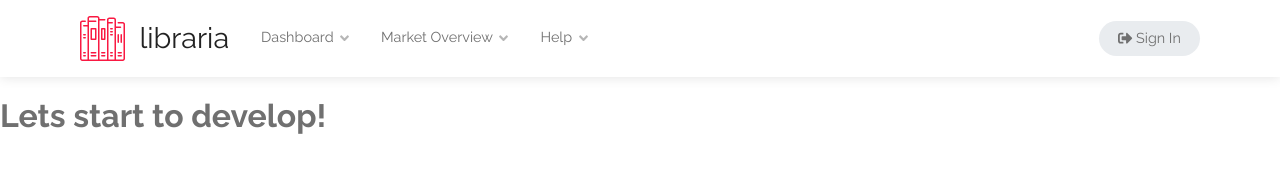
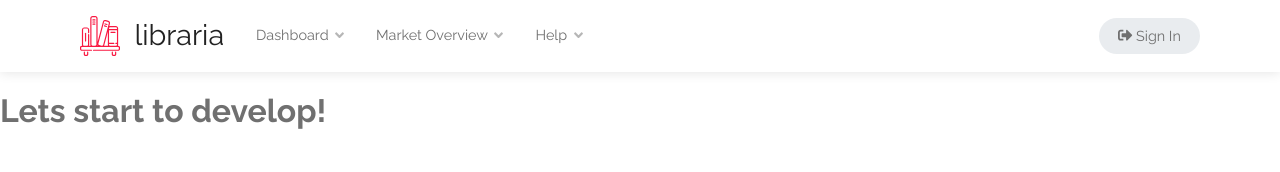
Before and after one commit to Gurochka/Library, a React app: page / in a window 1280 px wide. Built offline with nearby package versions, Linux system fonts and the light colour scheme.

Commit message:
changed Logo to other image

```diff
--- a/src/app/components/Logo.jsx
+++ b/src/app/components/Logo.jsx
@@ -2,62 +2,91 @@ import React from 'react';
 
 const Logo = () => {
   return(
-<svg version="1.1" id="Layer_1" xmlns="http://www.w3.org/2000/svg" x="0px" y="0px"
-   viewBox="0 0 512 512" styles={{ enableBackground: 'new 0 0 512 512'}}>
+<svg version="1.1" id="Capa_1"  x="0px" y="0px"
+   viewBox="0 0 512 512" styles={{enableBackground: 'new 0 0 512 512'}} >
 <g>
   <g>
-    <g>
-      <path d="M366.933,170.667h-17.067c-4.71,0-8.533,3.823-8.533,8.533s3.823,8.533,8.533,8.533h17.067
-        c4.71,0,8.533-3.823,8.533-8.533S371.644,170.667,366.933,170.667z"/>
-      <path d="M366.933,204.8h-17.067c-4.71,0-8.533,3.823-8.533,8.533c0,4.71,3.823,8.533,8.533,8.533h17.067
-        c4.71,0,8.533-3.823,8.533-8.533C375.467,208.623,371.644,204.8,366.933,204.8z"/>
-      <path d="M366.933,136.533h-17.067c-4.71,0-8.533,3.823-8.533,8.533c0,4.71,3.823,8.533,8.533,8.533h17.067
-        c4.71,0,8.533-3.823,8.533-8.533C375.467,140.356,371.644,136.533,366.933,136.533z"/>
-      <path d="M366.933,409.6h-17.067c-4.71,0-8.533,3.823-8.533,8.533s3.823,8.533,8.533,8.533h17.067c4.71,0,8.533-3.823,8.533-8.533
-        S371.644,409.6,366.933,409.6z"/>
-      <path d="M179.2,136.533H128c-4.71,0-8.533,3.823-8.533,8.533v119.467c0,4.71,3.823,8.533,8.533,8.533h51.2
-        c4.71,0,8.533-3.823,8.533-8.533V145.067C187.733,140.356,183.91,136.533,179.2,136.533z M170.667,256h-34.133V153.6h34.133V256z
-        "/>
-      <path d="M179.2,409.6H128c-4.71,0-8.533,3.823-8.533,8.533s3.823,8.533,8.533,8.533h51.2c4.71,0,8.533-3.823,8.533-8.533
-        S183.91,409.6,179.2,409.6z"/>
-      <path d="M179.2,443.733H128c-4.71,0-8.533,3.823-8.533,8.533c0,4.71,3.823,8.533,8.533,8.533h51.2
-        c4.71,0,8.533-3.823,8.533-8.533C187.733,447.556,183.91,443.733,179.2,443.733z"/>
-      <path d="M366.933,443.733h-17.067c-4.71,0-8.533,3.823-8.533,8.533c0,4.71,3.823,8.533,8.533,8.533h17.067
-        c4.71,0,8.533-3.823,8.533-8.533C375.467,447.556,371.644,443.733,366.933,443.733z"/>
-      <path d="M469.333,443.733H435.2c-4.71,0-8.533,3.823-8.533,8.533c0,4.71,3.823,8.533,8.533,8.533h34.133
-        c4.71,0,8.533-3.823,8.533-8.533C477.867,447.556,474.044,443.733,469.333,443.733z"/>
-      <path d="M290.133,145.067c0-4.71-3.823-8.533-8.533-8.533h-34.133c-4.71,0-8.533,3.823-8.533,8.533v119.467
-        c0,4.71,3.823,8.533,8.533,8.533H281.6c4.71,0,8.533-3.823,8.533-8.533V145.067z M273.067,256H256V153.6h17.067V256z"/>
-      <path d="M469.333,409.6H435.2c-4.71,0-8.533,3.823-8.533,8.533s3.823,8.533,8.533,8.533h34.133c4.71,0,8.533-3.823,8.533-8.533
-        S474.044,409.6,469.333,409.6z"/>
-      <path d="M281.6,443.733h-34.133c-4.71,0-8.533,3.823-8.533,8.533c0,4.71,3.823,8.533,8.533,8.533H281.6
-        c4.71,0,8.533-3.823,8.533-8.533C290.133,447.556,286.31,443.733,281.6,443.733z"/>
-      <path d="M435.2,307.2c4.71,0,8.533-3.823,8.533-8.533v-85.333c0-4.71-3.823-8.533-8.533-8.533s-8.533,3.823-8.533,8.533v85.333
-        C426.667,303.377,430.49,307.2,435.2,307.2z"/>
-      <path d="M477.867,213.333c0-4.71-3.823-8.533-8.533-8.533s-8.533,3.823-8.533,8.533v85.333c0,4.71,3.823,8.533,8.533,8.533
-        s8.533-3.823,8.533-8.533V213.333z"/>
-      <path d="M486.4,68.267h-51.2c-4.71,0-8.533,3.823-8.533,8.533s3.823,8.533,8.533,8.533h51.2c4.702,0,8.533,3.831,8.533,8.533
-        V486.4c0,4.702-3.831,8.533-8.533,8.533h-76.8v-358.4h51.2c4.71,0,8.533-3.823,8.533-8.533s-3.823-8.533-8.533-8.533h-51.2v-76.8
-        c0-14.353-11.247-25.6-25.6-25.6h-51.2c-14.114,0-25.6,11.486-25.6,25.6v452.267h-85.333V51.2H281.6
-        c4.71,0,8.533-3.823,8.533-8.533c0-4.71-3.823-8.533-8.533-8.533h-59.733V25.6c0-14.353-11.247-25.6-25.6-25.6h-85.333
-        c-14.114,0-25.6,11.486-25.6,25.6v76.8H42.667c-4.71,0-8.533,3.823-8.533,8.533s3.823,8.533,8.533,8.533h42.667v375.467H25.6
-        c-4.702,0-8.533-3.831-8.533-8.533V76.8c0-4.702,3.831-8.533,8.533-8.533h34.133c4.71,0,8.533-3.823,8.533-8.533
-        S64.444,51.2,59.733,51.2H25.6C11.486,51.2,0,62.686,0,76.8v409.6C0,500.514,11.486,512,25.6,512h460.8
-        c14.114,0,25.6-11.486,25.6-25.6V93.867C512,79.753,500.514,68.267,486.4,68.267z M204.8,494.933H102.4V68.267h76.8
-        c4.71,0,8.533-3.823,8.533-8.533S183.91,51.2,179.2,51.2h-76.8V25.6c0-4.787,3.746-8.533,8.533-8.533h85.333
-        c4.864,0,8.533,3.669,8.533,8.533V494.933z M392.533,494.933h-68.267v-409.6h42.667c4.71,0,8.533-3.823,8.533-8.533
-        s-3.823-8.533-8.533-8.533h-42.667v-25.6c0-4.787,3.746-8.533,8.533-8.533H384c4.864,0,8.533,3.669,8.533,8.533V494.933z"/>
-      <path d="M59.733,409.6H42.667c-4.71,0-8.533,3.823-8.533,8.533s3.823,8.533,8.533,8.533h17.067c4.71,0,8.533-3.823,8.533-8.533
-        S64.444,409.6,59.733,409.6z"/>
-      <path d="M59.733,443.733H42.667c-4.71,0-8.533,3.823-8.533,8.533c0,4.71,3.823,8.533,8.533,8.533h17.067
-        c4.71,0,8.533-3.823,8.533-8.533C68.267,447.556,64.444,443.733,59.733,443.733z"/>
-      <path d="M281.6,409.6h-34.133c-4.71,0-8.533,3.823-8.533,8.533s3.823,8.533,8.533,8.533H281.6c4.71,0,8.533-3.823,8.533-8.533
-        S286.31,409.6,281.6,409.6z"/>
-      <path d="M59.733,204.8H42.667c-4.71,0-8.533,3.823-8.533,8.533c0,4.71,3.823,8.533,8.533,8.533h17.067
-        c4.71,0,8.533-3.823,8.533-8.533C68.267,208.623,64.444,204.8,59.733,204.8z"/>
-      <path d="M59.733,238.933H42.667c-4.71,0-8.533,3.823-8.533,8.533S37.956,256,42.667,256h17.067c4.71,0,8.533-3.823,8.533-8.533
-        S64.444,238.933,59.733,238.933z"/>
-    </g>
+    <path d="M488.559,380.738h-4.011c2.347-4.227,3.688-9.085,3.688-14.253V157.182c0-16.244-13.216-29.461-29.462-29.461h-72.673
+      c-3.857,0-7.54,0.752-10.919,2.107l8.599-32.616c4.142-15.708-5.268-31.857-20.976-35.998l-33.414-8.808
+      c-7.613-2.007-15.545-0.93-22.344,3.032c-6.799,3.962-11.648,10.334-13.655,17.944l-68.354,259.264V29.936
+      c0-16.245-13.216-29.462-29.462-29.462h-34.554c-16.245,0-29.462,13.217-29.462,29.462v336.096c0,5.354,1.443,10.374,3.949,14.705
+      h-21.326c2.347-4.227,3.688-9.085,3.688-14.253V238.287c0-4.199-3.404-7.604-7.604-7.604c-4.2,0-7.604,3.405-7.604,7.604v128.198
+      c0,7.858-6.394,14.253-14.254,14.253H53.859c-7.859,0-14.254-6.394-14.254-14.253V175.67c0-7.859,6.394-14.254,14.254-14.254
+      h34.554c7.859,0,14.254,6.394,14.254,14.254v37.27c0,4.199,3.404,7.604,7.604,7.604c4.2,0,7.604-3.405,7.604-7.604v-37.27
+      c0-16.245-13.216-29.462-29.462-29.462H53.859c-16.245,0-29.462,13.217-29.462,29.462v190.816c0,5.168,1.341,10.026,3.688,14.253
+      H23.44C10.516,380.738,0,391.254,0,404.179v18.004c0,12.926,10.516,23.442,23.441,23.442h124.077c4.2,0,7.604-3.405,7.604-7.604
+      c0-4.199-3.404-7.604-7.604-7.604H23.441c-4.54,0-8.234-3.693-8.234-8.234v-18.004c0-4.54,3.694-8.234,8.234-8.234h30.418h34.554
+      h297.689h72.673h29.783c4.54,0,8.234,3.694,8.234,8.234v18.004c0,4.54-3.695,8.234-8.234,8.234H172.866
+      c-4.2,0-7.604,3.405-7.604,7.604c0,4.199,3.404,7.604,7.604,7.604h315.692c12.926,0,23.442-10.516,23.442-23.442v-18.004
+      C512,391.254,501.484,380.738,488.559,380.738z M209.834,366.032c0,7.859-6.394,14.254-14.254,14.254h-34.554
+      c-7.859,0-14.254-6.394-14.254-14.254V29.936c0-7.859,6.394-14.254,14.254-14.254h34.554c7.859,0,14.254,6.394,14.254,14.254
+      V366.032z M221.092,380.738c1.297-2.241,2.312-4.665,2.984-7.227c1.775,2.788,3.97,5.217,6.497,7.227H221.092z M308.099,380.738
+      c1.154-2.086,2.077-4.34,2.712-6.747l45.831-173.833v166.327c0,5.168,1.341,10.026,3.688,14.253H308.099z M369.079,93.334
+      l-72.973,276.779c-0.97,3.681-3.316,6.765-6.606,8.682s-7.126,2.439-10.81,1.468l-33.414-8.809
+      c-3.681-0.971-6.765-3.316-8.682-6.606c-1.917-3.29-2.437-7.128-1.467-10.81L308.1,77.258c0.97-3.681,3.316-6.764,6.606-8.682
+      c2.208-1.287,4.664-1.945,7.153-1.945c1.22,0,2.447,0.158,3.657,0.477l33.414,8.809C366.529,77.922,371.081,85.735,369.079,93.334
+      z M473.028,342.051h-14.252c-4.2,0-7.604,3.405-7.604,7.604s3.404,7.604,7.604,7.604h14.252v9.226
+      c0,7.858-6.394,14.253-14.254,14.253h-72.672c-7.859,0-14.254-6.394-14.254-14.253v-9.226h61.579c4.2,0,7.604-3.405,7.604-7.604
+      s-3.404-7.604-7.604-7.604h-61.579V181.616h101.179V342.051z M473.029,166.408H371.85v-9.226c0-7.858,6.393-14.253,14.253-14.253
+      h72.673c7.859,0,14.254,6.394,14.254,14.253V166.408z"/>
+  </g>
+</g>
+<g>
+  <g>
+    <path d="M98.345,455.766c-4.2,0-7.604,3.405-7.604,7.604v25.378c0,4.174-3.396,7.57-7.57,7.57H70.937
+      c-4.174,0-7.57-3.396-7.57-7.57V463.37c0-4.199-3.404-7.604-7.604-7.604s-7.604,3.405-7.604,7.604v25.378
+      c0,12.56,10.218,22.778,22.778,22.778H83.17c12.561,0,22.778-10.219,22.778-22.778V463.37
+      C105.949,459.17,102.545,455.766,98.345,455.766z"/>
+  </g>
+</g>
+<g>
+  <g>
+    <path d="M456.238,455.766c-4.2,0-7.604,3.405-7.604,7.604v25.378c0,4.174-3.396,7.57-7.57,7.57H428.83
+      c-4.174,0-7.57-3.396-7.57-7.57V463.37c0-4.199-3.404-7.604-7.604-7.604c-4.2,0-7.604,3.405-7.604,7.604v25.378
+      c0,12.56,10.218,22.778,22.778,22.778h12.233c12.561,0,22.778-10.219,22.778-22.778V463.37
+      C463.842,459.17,460.438,455.766,456.238,455.766z"/>
+  </g>
+</g>
+<g>
+  <g>
+    <path d="M71.137,215.581c-4.2,0-7.604,3.405-7.604,7.604v95.786c0,4.199,3.404,7.604,7.604,7.604c4.2,0,7.604-3.405,7.604-7.604
+      v-95.786C78.741,218.985,75.337,215.581,71.137,215.581z"/>
+  </g>
+</g>
+<g>
+  <g>
+    <path d="M191.29,42.813h-25.976c-4.2,0-7.604,3.405-7.604,7.604c0,4.199,3.404,7.604,7.604,7.604h25.976
+      c4.2,0,7.604-3.405,7.604-7.604C198.894,46.217,195.491,42.813,191.29,42.813z"/>
+  </g>
+</g>
+<g>
+  <g>
+    <path d="M191.29,69.075h-25.976c-4.2,0-7.604,3.405-7.604,7.604s3.404,7.604,7.604,7.604h25.976c4.2,0,7.604-3.405,7.604-7.604
+      S195.491,69.075,191.29,69.075z"/>
+  </g>
+</g>
+<g>
+  <g>
+    <path d="M191.29,95.337h-25.976c-4.2,0-7.604,3.405-7.604,7.604s3.404,7.604,7.604,7.604h25.976c4.2,0,7.604-3.405,7.604-7.604
+      S195.491,95.337,191.29,95.337z"/>
+  </g>
+</g>
+<g>
+  <g>
+    <path d="M347.865,101.058l-25.117-6.622c-4.06-1.073-8.22,1.354-9.291,5.414c-1.072,4.062,1.354,8.221,5.414,9.291l25.117,6.623
+      c0.65,0.171,1.302,0.253,1.944,0.253c3.369,0,6.448-2.257,7.347-5.667C354.351,106.289,351.925,102.129,347.865,101.058z"/>
+  </g>
+</g>
+<g>
+  <g>
+    <path d="M341.169,126.453l-25.117-6.623c-4.06-1.074-8.22,1.354-9.291,5.414c-1.071,4.061,1.353,8.22,5.414,9.291l25.117,6.623
+      c0.65,0.171,1.302,0.253,1.944,0.253c3.369,0,6.448-2.257,7.347-5.667C347.655,131.684,345.23,127.524,341.169,126.453z"/>
+  </g>
+</g>
+<g>
+  <g>
+    <path d="M447.785,202.746h-50.693c-4.2,0-7.604,3.405-7.604,7.604c0,4.199,3.404,7.604,7.604,7.604h50.693
+      c4.2,0,7.604-3.405,7.604-7.604C455.389,206.151,451.985,202.746,447.785,202.746z"/>
   </g>
 </g>
 <g>
@@ -92,6 +121,7 @@ const Logo = () => {
 </g>
 </svg>
 
+
   )
 }
 
--- a/src/scss/components/_navbar.scss
+++ b/src/scss/components/_navbar.scss
@@ -7,7 +7,7 @@
 
     svg{
       fill: $primary-color;
-      width: 45px;
+      width: 40px;
       margin-right: 0.5em;
     }
   }
```
